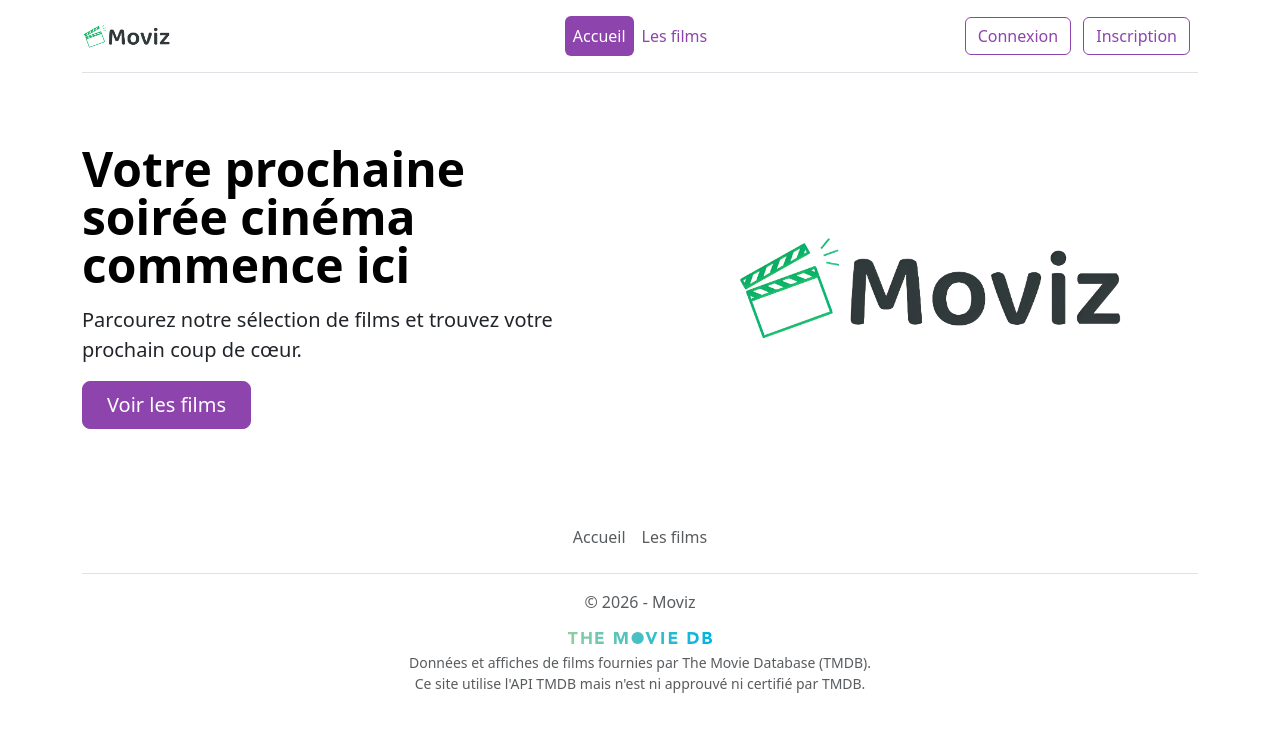
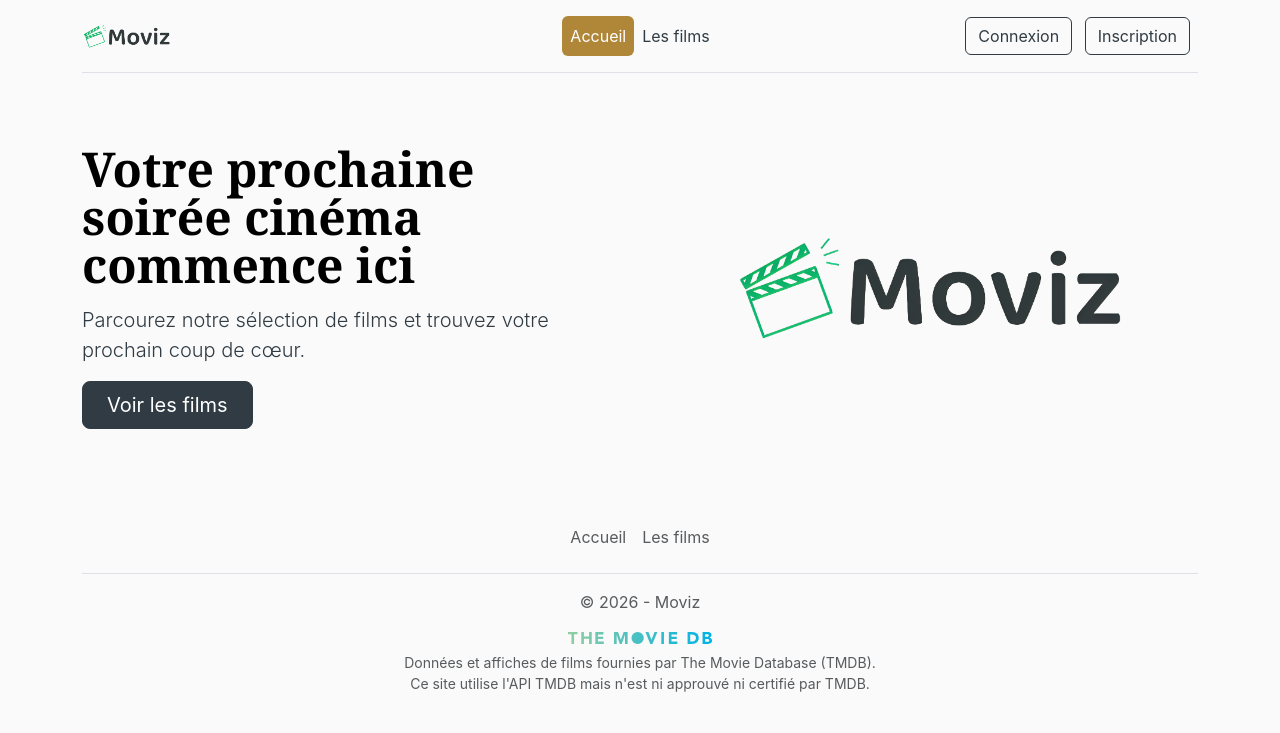
Before and after one commit to yamina-hiziya/Moviz, a PHP site: page / in a window 1280 px wide. Shown: the top 733 px of the page. Run offline with PHP 8.4, Linux system fonts and the light colour scheme.

Commit message:
style: charte graphique Mooviz (bleu nuit et or) à la place du violet

```diff
--- a/assets/css/override_bootstrap.css
+++ b/assets/css/override_bootstrap.css
@@ -1,77 +1,86 @@
+/*
+    Charte graphique Mooviz (couleurs reprises du logo)
+    Bleu nuit : #303B43   Or : #B08638   Fond : #FAFAFA
+*/
 :root {
-    --primary: #8e44ad;
-    --secondary: #323b3c;
-    --success: #28a745;
-    --danger: #dc3545;
-    --warning: #fd7e14;
-    --info: #17a2b8;
-    --light: #f8f9fa;
-    --dark: #343a40;
-    --bs-nav-link-color: var(--primary);
-    --bs-link-color: var(--primary);
-    --bs-link-hover-color: #5e2c73;
-    --bs-pagination-active-bg: var(--primary);
-    --bs-pagination-active-border-color: var(--primary);
+    /* Couleurs de la charte */
+    --mooviz-navy: #303B43;
+    --mooviz-navy-dark: #20282E;
+    --mooviz-gold: #B08638;
+    --mooviz-gold-dark: #8F6C2C;
+    --mooviz-bg: #FAFAFA;
+
+    /* Polices (chargées depuis Google Fonts dans header.php) */
+    --mooviz-font-title: 'Playfair Display', Georgia, serif;
+    --mooviz-font-text: 'Inter', system-ui, -apple-system, 'Segoe UI', Roboto, sans-serif;
+
+    /* Variables de Bootstrap remplacées par la charte */
+    --bs-body-bg: var(--mooviz-bg);
+    --bs-body-color: var(--mooviz-navy);
+    --bs-body-font-family: var(--mooviz-font-text);
+    --bs-primary: #303B43;
+    --bs-primary-rgb: 48, 59, 67;
+    /* La classe text-warning (étoiles des notes) devient dorée */
+    --bs-warning: #B08638;
+    --bs-warning-rgb: 176, 134, 56;
+    /* Liens : bleu nuit, dorés au survol */
+    --bs-link-color: #303B43;
+    --bs-link-color-rgb: 48, 59, 67;
+    --bs-link-hover-color: #B08638;
+    --bs-link-hover-color-rgb: 176, 134, 56;
 }
 
-  .btn-primary {
+/* ---------- Titres ---------- */
+h1, h2, h3, .display-5 {
+    font-family: var(--mooviz-font-title);
+    color: var(--mooviz-navy);
+}
+
+/* ---------- Boutons ---------- */
+.btn-primary {
     --bs-btn-color: #fff;
-    --bs-btn-bg: var(--primary);
-    --bs-btn-border-color: var(--primary);
+    --bs-btn-bg: var(--mooviz-navy);
+    --bs-btn-border-color: var(--mooviz-navy);
     --bs-btn-hover-color: #fff;
-    --bs-btn-hover-bg: #7a3a94;
-    --bs-btn-hover-border-color: #7a3a94;
-    --bs-btn-focus-shadow-rgb: 142,68,173;
+    --bs-btn-hover-bg: var(--mooviz-gold);
+    --bs-btn-hover-border-color: var(--mooviz-gold);
+    --bs-btn-focus-shadow-rgb: 176, 134, 56;
     --bs-btn-active-color: #fff;
-    --bs-btn-active-bg: #5e2c73;
-    --bs-btn-active-border-color: #5e2c73;
-    --bs-btn-active-shadow: inset 0 3px 5px rgba(0, 0, 0, 0.125);
+    --bs-btn-active-bg: var(--mooviz-gold-dark);
+    --bs-btn-active-border-color: var(--mooviz-gold-dark);
     --bs-btn-disabled-color: #fff;
-    --bs-btn-disabled-bg: #4f4f4f;
-    --bs-btn-disabled-border-color: #343434;
+    --bs-btn-disabled-bg: #8A9399;
+    --bs-btn-disabled-border-color: #8A9399;
 }
 
 .btn-outline-primary {
-    --bs-btn-color: var(--primary);
-    --bs-btn-border-color: var(--primary);
+    --bs-btn-color: var(--mooviz-navy);
+    --bs-btn-border-color: var(--mooviz-navy);
     --bs-btn-hover-color: #fff;
-    --bs-btn-hover-bg: var(--primary);
-    --bs-btn-hover-border-color: var(--primary);
-    --bs-btn-focus-shadow-rgb: 142,68,173;
+    --bs-btn-hover-bg: var(--mooviz-navy);
+    --bs-btn-hover-border-color: var(--mooviz-navy);
+    --bs-btn-focus-shadow-rgb: 48, 59, 67;
     --bs-btn-active-color: #fff;
-    --bs-btn-active-bg: var(--primary);
-    --bs-btn-active-border-color: var(--primary);
-    --bs-btn-active-shadow: inset 0 3px 5px rgba(0, 0, 0, 0.125);
-    --bs-btn-disabled-color: var(--primary);
+    --bs-btn-active-bg: var(--mooviz-navy-dark);
+    --bs-btn-active-border-color: var(--mooviz-navy-dark);
+    --bs-btn-disabled-color: var(--mooviz-navy);
     --bs-btn-disabled-bg: transparent;
-    --bs-btn-disabled-border-color: var(--primary);
-    --bs-gradient: none;
+    --bs-btn-disabled-border-color: var(--mooviz-navy);
 }
 
+/* ---------- Menu ---------- */
 .nav-pills {
-    --bs-nav-pills-border-radius: 0.375rem;
+    --bs-nav-link-color: var(--mooviz-navy);
+    --bs-nav-link-hover-color: var(--mooviz-gold);
     --bs-nav-pills-link-active-color: #fff;
-    --bs-nav-pills-link-active-bg: var(--primary);
+    --bs-nav-pills-link-active-bg: var(--mooviz-gold);
 }
 
-.active>.page-link, .page-link.active {
-    z-index: 3;
-    color: var(--bs-pagination-active-color);
-    background-color: var(--primary);
-    border-color: var(--primary)    ;
-}
-
-h1 {
-  color: var(--primary);
-}
-
-h2, h3 {
-    color: var(--secondary);
-}
-
+/* ---------- Affiches dans la liste des films ---------- */
+/* Format affiche de cinéma (2:3), quelle que soit la largeur de l'écran */
 .card-img-top {
     width: 100%;
-    height: 15vw;
+    aspect-ratio: 2 / 3;
     object-fit: cover;
     object-position: 50% 0%;
 }
```
